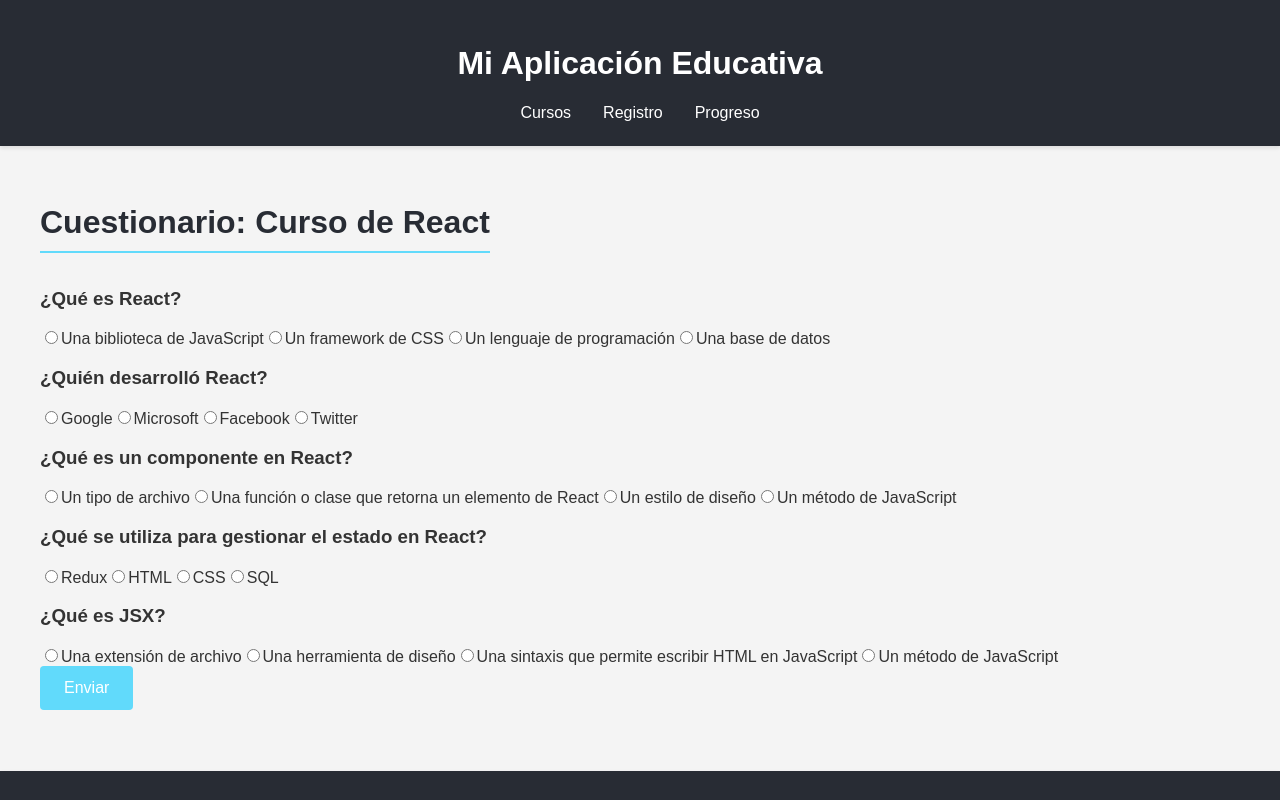
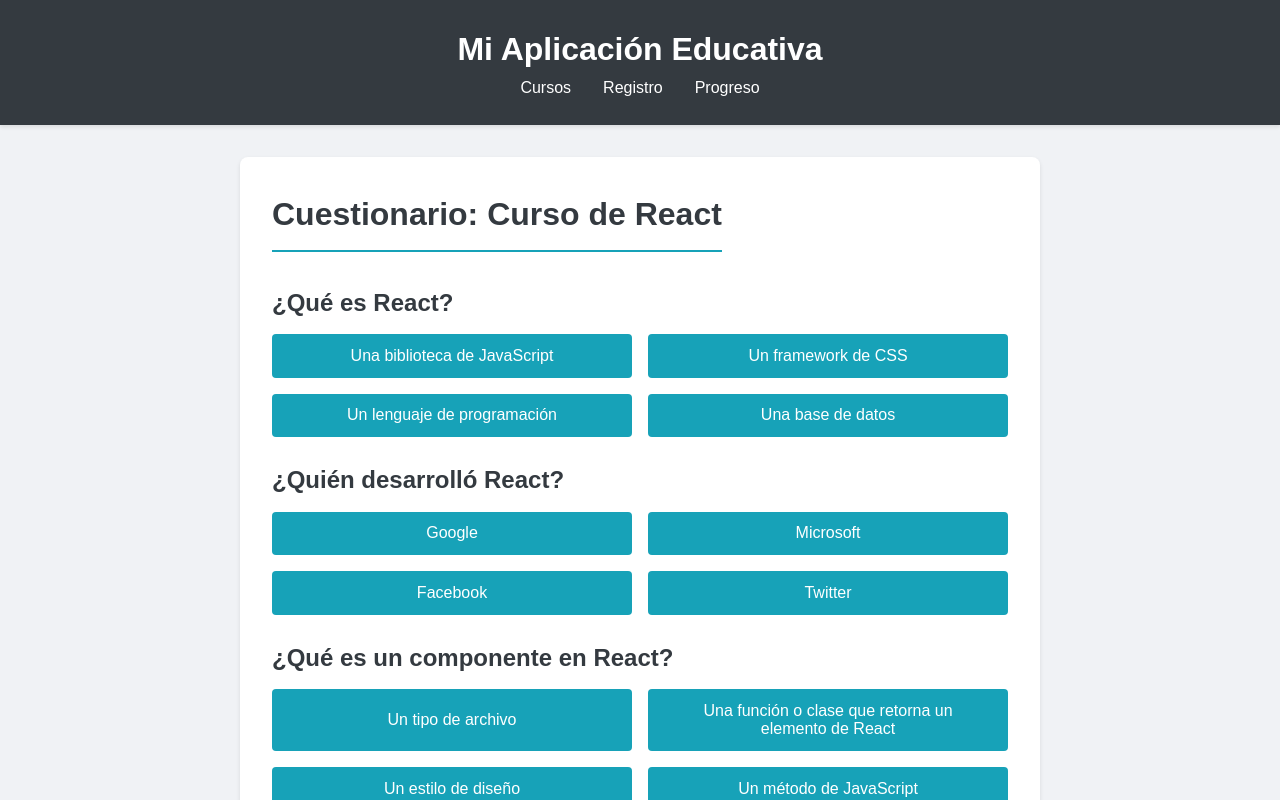
Before and after one commit to Juan-MarinC/Proyecto-DWEB, a React (Vite) app: page /cuestionario/1 in a window 1280 px wide. Shown: the top 800 px of the page. Built offline with nearby package versions, Linux system fonts and the light colour scheme.

Commit message:
Estilos formularios Css y cambio de colores css principal

```diff
--- a/src/componentes/Cuestionario.jsx
+++ b/src/componentes/Cuestionario.jsx
@@ -1,7 +1,82 @@
-// src/componentes/Cuestionario.jsx
 import React, { useContext, useState } from 'react';
 import { useParams } from 'react-router-dom';
 import { ContextoDeCursos } from '../Contextos/ContextoDeCursos';
+import styled from 'styled-components';
+
+const CuestionarioContainer = styled.div`
+  padding: 2em;
+  max-width: 800px;
+  margin: 0 auto;
+  background-color: #fff;
+  border-radius: 8px;
+  box-shadow: 0 2px 4px rgba(0, 0, 0, 0.1);
+`;
+
+const Titulo = styled.h2`
+  color: #343a40;
+  font-size: 2em;
+  margin-bottom: 1em;
+  text-align: center;
+`;
+
+const PreguntaContainer = styled.div`
+  margin-bottom: 1.5em;
+`;
+
+const PreguntaTitulo = styled.h3`
+  color: #343a40;
+  font-size: 1.5em;
+  margin-bottom: 0.5em;
+`;
+
+const OpcionesContainer = styled.div`
+  display: flex;
+  flex-wrap: wrap;
+  gap: 1em;
+`;
+
+const OpcionBoton = styled.button`
+  background-color: ${props => props.seleccionado ? '#138496' : '#17a2b8'};
+  color: #fff;
+  padding: 0.8em 1.5em;
+  border: none;
+  border-radius: 4px;
+  font-size: 1em;
+  cursor: pointer;
+  transition: background-color 0.3s ease, transform 0.3s ease;
+  flex: 1 1 calc(50% - 1em);
+  text-align: center;
+
+  &:hover {
+    background-color: #138496;
+    transform: scale(1.05);
+  }
+`;
+
+const EnvioBoton = styled.button`
+  background-color: #28a745;
+  color: #fff;
+  padding: 0.8em 1.5em;
+  border: none;
+  border-radius: 4px;
+  font-size: 1em;
+  cursor: pointer;
+  transition: background-color 0.3s ease, transform 0.3s ease;
+  width: 100%;
+  margin-top: 1.5em;
+
+  &:hover {
+    background-color: #218838;
+    transform: scale(1.05);
+  }
+`;
+
+const Puntaje = styled.p`
+  color: #343a40;
+  font-size: 1.2em;
+  margin-top: 1.5em;
+  text-align: center;
+`;
 
 const Cuestionario = () => {
   const { id } = useParams();
@@ -35,30 +110,29 @@ const Cuestionario = () => {
   }
 
   return (
-    <div>
-      <h2>Cuestionario: {curso.titulo}</h2>
+    <CuestionarioContainer>
+      <Titulo>Cuestionario: {curso.titulo}</Titulo>
       {curso.preguntas.map((pregunta, index) => (
-        <div key={index}>
-          <h3>{pregunta.pregunta}</h3>
-          {pregunta.opciones.map((opcion, i) => (
-            <label key={i}>
-              <input
-                type="radio"
-                name={`pregunta-${index}`}
-                value={opcion}
-                onChange={() => manejarCambio(index, opcion)}
-                checked={respuestas[index] === opcion}
-              />
-              {opcion}
-            </label>
-          ))}
-        </div>
+        <PreguntaContainer key={index}>
+          <PreguntaTitulo>{pregunta.pregunta}</PreguntaTitulo>
+          <OpcionesContainer>
+            {pregunta.opciones.map((opcion, i) => (
+              <OpcionBoton
+                key={i}
+                seleccionado={respuestas[index] === opcion}
+                onClick={() => manejarCambio(index, opcion)}
+              >
+                {opcion}
+              </OpcionBoton>
+            ))}
+          </OpcionesContainer>
+        </PreguntaContainer>
       ))}
-      <button onClick={manejarEnvio}>Enviar</button>
+      <EnvioBoton onClick={manejarEnvio}>Enviar</EnvioBoton>
       {puntaje !== null && (
-        <p>Puntaje: {puntaje} de {curso.preguntas.length}</p>
+        <Puntaje>Puntaje: {puntaje} de {curso.preguntas.length}</Puntaje>
       )}
-    </div>
+    </CuestionarioContainer>
   );
 };
 
--- a/src/estilos/principal.css
+++ b/src/estilos/principal.css
@@ -1,29 +1,35 @@
-/* Añadir tus estilos aquí */
+/* Reset CSS */
+* {
+  margin: 0;
+  padding: 0;
+  box-sizing: border-box;
+}
+
+/* Global Styles */
 body {
   font-family: 'Arial', sans-serif;
-  margin: 0;
-  padding: 0;
-  background-color: #f4f4f4;
+  background-color: #f0f2f5;
   color: #333;
+  line-height: 1.6;
 }
 
 header, footer {
-  background-color: #282c34;
-  color: white;
+  background-color: #343a40;
+  color: #fff;
   text-align: center;
   padding: 1.5em 0;
   box-shadow: 0 2px 4px rgba(0, 0, 0, 0.1);
 }
 
 nav a {
-  color: white;
+  color: #fff;
   margin: 0 1em;
   text-decoration: none;
   transition: color 0.3s ease;
 }
 
 nav a:hover {
-  color: #61dafb;
+  color: #17a2b8;
 }
 
 main {
@@ -33,25 +39,25 @@ main {
 }
 
 h2 {
-  color: #282c34;
-  font-size: 2em;
+  color: #343a40;
+  font-size: 2.2em;
   margin-bottom: 0.5em;
-  border-bottom: 2px solid #61dafb;
+  border-bottom: 2px solid #17a2b8;
   display: inline-block;
   padding-bottom: 0.3em;
 }
 
 .curso {
-  background-color: white;
-  padding: 1.5em;
+  background-color: #fff;
+  padding: 2em;
   margin-bottom: 1.5em;
   border-radius: 8px;
   box-shadow: 0 2px 4px rgba(0, 0, 0, 0.1);
 }
 
 .curso h3 {
-  color: #61dafb;
-  font-size: 1.5em;
+  color: #17a2b8;
+  font-size: 1.8em;
   margin-bottom: 0.5em;
 }
 
@@ -81,13 +87,13 @@ h2 {
 .boton-container {
   display: flex;
   justify-content: center;
-  gap: 1em; /* Espacio entre los botones */
+  gap: 1em;
   margin-top: 1.5em;
 }
 
 button {
-  background-color: #61dafb;
-  color: white;
+  background-color: #17a2b8;
+  color: #fff;
   padding: 0.8em 1.5em;
   border: none;
   border-radius: 4px;
@@ -97,7 +103,7 @@ button {
 }
 
 button:hover {
-  background-color: #21a1f1;
+  background-color: #138496;
   transform: scale(1.05);
 }
 
@@ -105,17 +111,19 @@ footer {
   margin-top: 2em;
   font-size: 0.9em;
 }
+
+/* Registration Container Styles */
 .registro-container {
   max-width: 400px;
   margin: 0 auto;
-  background-color: #ffffff;
+  background-color: #fff;
   padding: 2em;
   border-radius: 8px;
   box-shadow: 0 2px 4px rgba(0, 0, 0, 0.1);
 }
 
 .registro-container h2 {
-  color: #333333;
+  color: #343a40;
   font-size: 2em;
   margin-bottom: 1em;
   text-align: center;
@@ -124,7 +132,7 @@ footer {
 .registro-container label {
   display: block;
   margin-bottom: 0.5em;
-  color: #555555;
+  color: #555;
 }
 
 .registro-container input[type="text"],
@@ -133,14 +141,14 @@ footer {
   width: 100%;
   padding: 0.8em;
   margin-bottom: 1em;
-  border: 1px solid #cccccc;
+  border: 1px solid #ccc;
   border-radius: 4px;
   box-sizing: border-box;
 }
 
 .registro-container button {
-  background-color: #61dafb;
-  color: #ffffff;
+  background-color: #17a2b8;
+  color: #fff;
   padding: 0.8em 1.5em;
   border: none;
   border-radius: 4px;
@@ -151,32 +159,32 @@ footer {
 }
 
 .registro-container button:hover {
-  background-color: #21a1f1;
+  background-color: #138496;
   transform: scale(1.05);
 }
 
-/* Estilos para la alerta de registro exitoso */
+/* Success Alert Styles */
 .alert {
-  background-color: #4caf50;
-  color: #ffffff;
+  background-color: #28a745;
+  color: #fff;
   padding: 0.8em 1em;
   border-radius: 4px;
   margin-top: 1em;
   text-align: center;
 }
 
-/* Estilos para el formulario de inicio de sesión */
+/* Login Form Styles */
 .formulario {
   max-width: 400px;
   margin: 0 auto;
-  background-color: #ffffff;
+  background-color: #fff;
   padding: 2em;
   border-radius: 8px;
   box-shadow: 0 2px 4px rgba(0, 0, 0, 0.1);
 }
 
 .formulario h2 {
-  color: #333333;
+  color: #343a40;
   font-size: 2em;
   margin-bottom: 1em;
   text-align: center;
@@ -185,7 +193,7 @@ footer {
 .formulario label {
   display: block;
   margin-bottom: 0.5em;
-  color: #555555;
+  color: #555;
 }
 
 .formulario input[type="email"],
@@ -193,14 +201,14 @@ footer {
   width: 100%;
   padding: 0.8em;
   margin-bottom: 1em;
-  border: 1px solid #cccccc;
+  border: 1px solid #ccc;
   border-radius: 4px;
   box-sizing: border-box;
 }
 
 .formulario button {
-  background-color: #61dafb;
-  color: #ffffff;
+  background-color: #17a2b8;
+  color: #fff;
   padding: 0.8em 1.5em;
   border: none;
   border-radius: 4px;
@@ -211,12 +219,27 @@ footer {
 }
 
 .formulario button:hover {
-  background-color: #21a1f1;
+  background-color: #138496;
   transform: scale(1.05);
 }
 
 .error {
-  color: #ff0000;
+  color: #dc3545;
   margin-top: 1em;
   text-align: center;
 }
+
+/* Additional styles for quiz options spacing */
+.formulario .option {
+  margin-bottom: 1em;
+}
+
+.formulario .option label {
+  display: block;
+  margin-bottom: 0.5em;
+}
+
+.formulario .option input[type="radio"],
+.formulario .option input[type="checkbox"] {
+  margin-right: 0.5em;
+}
```
